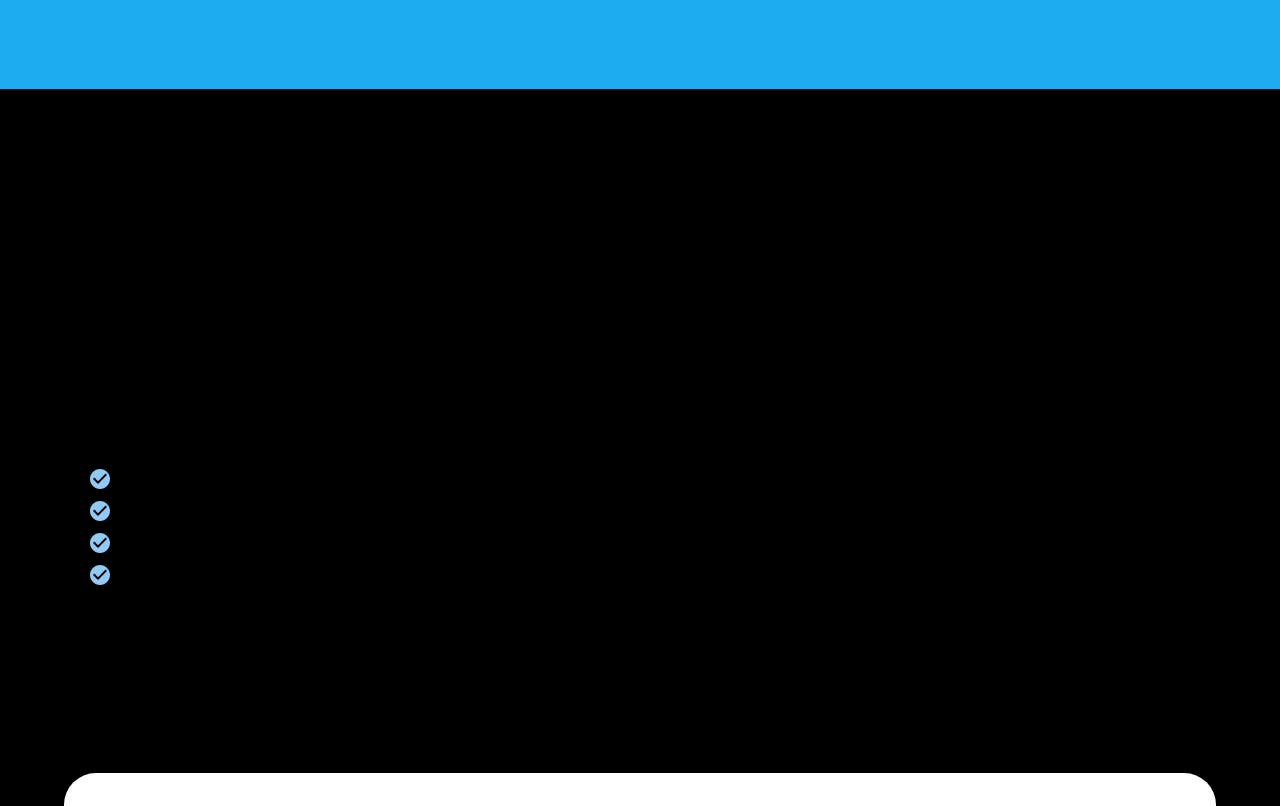
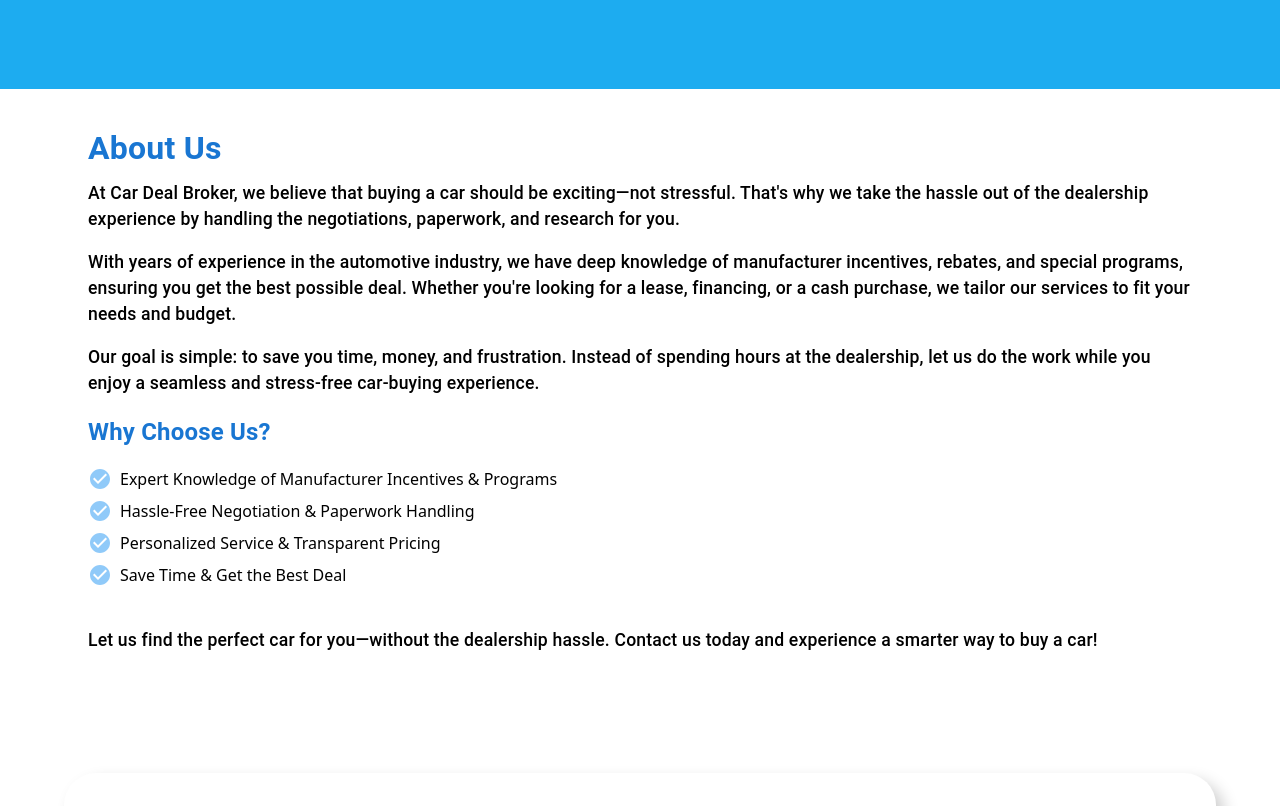
Before and after one commit to vule0/CarDealBroker, a React (Vite) app in the folder frontend/: page / in a window 1280 px wide. Shown: the part 760-1566 px from the top of the page. Built offline with nearby package versions, Linux system fonts and the light colour scheme.

Commit message:
fixed about us, and background

```diff
--- a/frontend/src/components/AboutComponent.tsx
+++ b/frontend/src/components/AboutComponent.tsx
@@ -1,6 +1,6 @@
 import React from "react";
-import { Box, Typography, Container} from "@mui/material";
-// import aboutImage from "../assets/CarDealBrokerLogoSmall.jpg";
+import { Box, Typography, Container, Paper } from "@mui/material";
+import aboutImage from "../assets/CarDealBrokerLogoSmall.jpg";
 import CheckCircleIcon from '@mui/icons-material/CheckCircle';
 
 const AboutComponent: React.FC = () => {
@@ -18,26 +18,26 @@
       >
         {/* Left Side: Text Content */}
         <Box sx={{ flex: 1 }}>
-          <Typography variant="h4" fontWeight="bold" gutterBottom color="black" sx={{ textAlign: 'left', fontSize: '2rem' }}>
+          <Typography variant="h4" fontWeight="bold" gutterBottom color="primary" sx={{ textAlign: 'left', fontSize: '2rem' }}>
             About Us
           </Typography>
-          <Typography variant="body1" paragraph color="text.primary" sx={{ textAlign: 'left', fontSize: '1.1rem', fontWeight: '500' }}>
+          <Typography variant="body1" paragraph sx={{ textAlign: 'left', fontSize: '1.1rem', fontWeight: '500', color: 'text.primary' }}>
             At Car Deal Broker, we believe that buying a car should be exciting—not stressful.
             That's why we take the hassle out of the dealership experience by handling the negotiations,
             paperwork, and research for you.
           </Typography>
-          <Typography variant="body1" paragraph color="text.primary" sx={{ textAlign: 'left', fontSize: '1.1rem', fontWeight: '500' }}>
+          <Typography variant="body1" paragraph sx={{ textAlign: 'left', fontSize: '1.1rem', fontWeight: '500', color: 'text.primary' }}>
             With years of experience in the automotive industry, we have deep knowledge of manufacturer
             incentives, rebates, and special programs, ensuring you get the best possible deal. Whether you're
             looking for a lease, financing, or a cash purchase, we tailor our services to fit your needs and budget.
           </Typography>
-          <Typography variant="body1" paragraph color="text.primary" sx={{ textAlign: 'left', fontSize: '1.1rem', fontWeight: '500' }}>
+          <Typography variant="body1" paragraph sx={{ textAlign: 'left', fontSize: '1.1rem', fontWeight: '500', color: 'text.primary' }}>
             Our goal is simple: to save you time, money, and frustration. Instead of spending hours at the dealership,
             let us do the work while you enjoy a seamless and stress-free car-buying experience.
           </Typography>
 
           {/* Bullet Points */}
-          <Typography variant="h6" fontWeight="bold" mt={2} color="black" sx={{ textAlign: 'left', fontSize: '1.5rem' }}>
+          <Typography variant="h6" fontWeight="bold" mt={2} color="primary" sx={{ textAlign: 'left', fontSize: '1.5rem' }}>
             Why Choose Us?
           </Typography>
           <Box sx={{ display: 'flex', justifyContent: 'left' }}>
@@ -61,7 +61,7 @@
             </ul>
           </Box>
 
-          <Typography variant="body1" mt={2} color="text.primary" sx={{ textAlign: 'left', fontSize: '1.1rem', fontWeight: '500' }}>
+          <Typography variant="body1" mt={2} sx={{ textAlign: 'left', fontSize: '1.1rem', fontWeight: '500', color: 'text.primary' }}>
             Let us find the perfect car for you—without the dealership hassle. Contact us today and experience
             a smarter way to buy a car!
           </Typography>
@@ -73,24 +73,43 @@
             flex: 0.75,
             display: "flex",
             justifyContent: "center",
+            alignItems: "center",
             position: "relative",
-            '&:hover img': {
-              transform: 'scale(1.05)',
-              transition: 'transform 0.3s ease-in-out',
+            mt: { xs: 2, md: 0 },
+            mb: { xs: 2, md: 0 },
+          }}
+        >
+          <Paper
+            elevation={6}
+            sx={{
+              position: "relative",
+              overflow: "hidden",
+              borderRadius: "16px",
+              border: "4px solid white",
+              backgroundColor: "transparent",
+              boxShadow: "0 10px 20px rgba(0, 0, 0, 0.19), 0 6px 6px rgba(0, 0, 0, 0.23)",
+              transition: "transform 0.3s ease, box-shadow 0.3s ease",
+              "&:hover": {
+                transform: "translateY(-10px)",
+                boxShadow: "0 15px 30px rgba(0, 0, 0, 0.25), 0 10px 10px rgba(0, 0, 0, 0.22)",
               },
             }}
           >
             <img
               src={aboutImage}
-            alt="About Image"
+              alt="About Car Deal Broker"
               style={{
                 width: "100%",
-              height: "85vh",
+                height: "auto",
                 maxWidth: "500px",
-              borderRadius: "10px",
-              boxShadow: "0 4px 10px rgba(0, 0, 0, 0.1)",
+                maxHeight: "600px",
+                objectFit: "cover",
+                objectPosition: "center",
+                display: "block",
+                transition: "transform 0.5s ease",
               }}
             />
+          </Paper>
         </Box> */}
       </Box>
     </Container>
--- a/frontend/src/index.css
+++ b/frontend/src/index.css
@@ -65,7 +65,7 @@
 @media (prefers-color-scheme: light) {
   :root {
     color: #000000;
-    background-color: #000000;
+    background-color: #ffffff;
   }
   a:hover {
     color: #000000;
--- a/frontend/src/theme.ts
+++ b/frontend/src/theme.ts
@@ -10,7 +10,7 @@
     },
     background: {
       default: '#ffffff',
-      paper: '#f5f5f5',
+      paper: '#ffffff',
     },
     text: {
       primary: '#000000',
```
Lines whose indentation alone changed are shown as unchanged.
